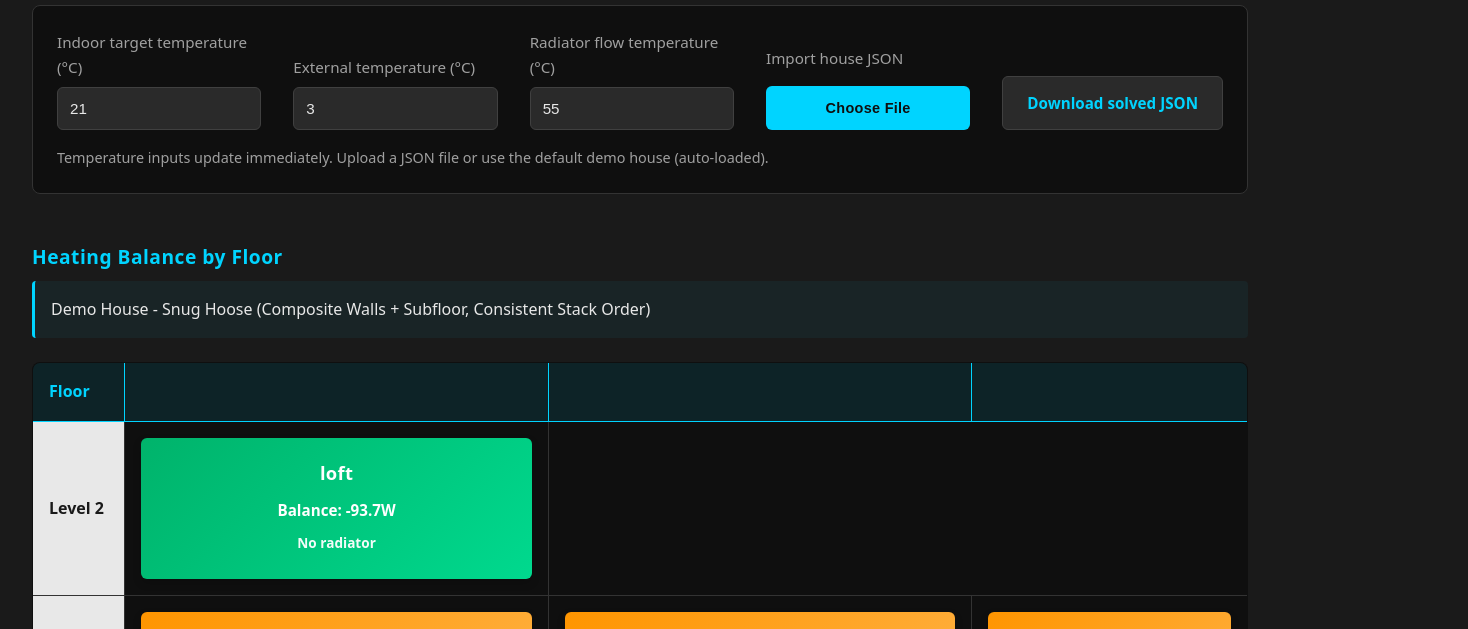
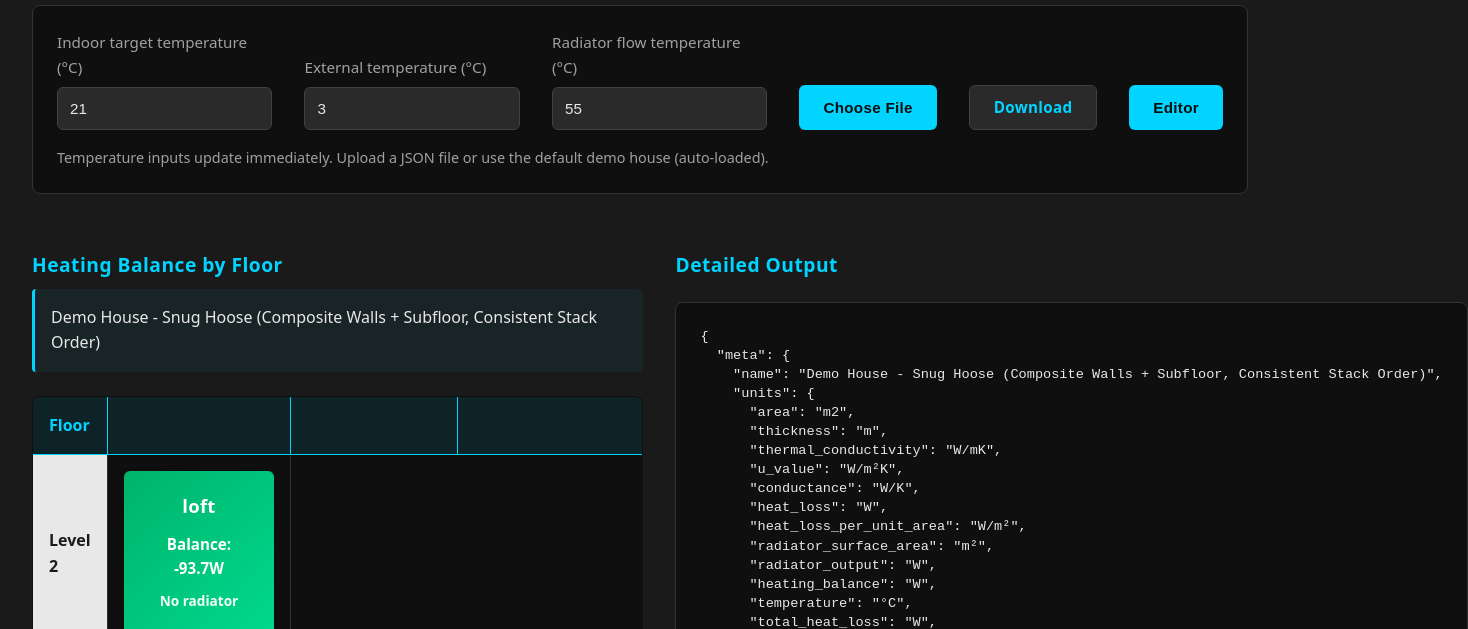
Before and after one commit to gavbarnett/Snug-Hoose, a plain HTML site: page index.html in a window 1280 px wide. Shown: the part 110-739 px from the top of the page, 1468 px wide, since content can reach past the window. Drawn offline with Linux system fonts and the light colour scheme.

Commit message:
Modified: Split view for json/editor panel

```diff
--- a/index.html
+++ b/index.html
@@ -22,23 +22,24 @@
         Radiator flow temperature (°C)
         <input id="flowTemp" type="number" value="55" step="1" />
       </label>
-      <label style="position: relative; overflow: hidden;">
-        Import house JSON
-        <input id="fileUpload" type="file" accept=".json" style="position: absolute; opacity: 0; width: 0; height: 0;" />
-        <button id="uploadBtn" style="margin-top: 0.5rem;">Choose File</button>
-      </label>
-      <a id="download" download="demo_house.solved.json" style="margin-left: 0;">Download solved JSON</a>
+      <input id="fileUpload" type="file" accept=".json" style="position: absolute; opacity: 0; width: 0; height: 0;" />
+      <button id="uploadBtn">Choose File</button>
+      <a id="download" download="demo_house.solved.json" style="margin-left: 0;">Download</a>
+      <button id="toggleSidebar" title="Toggle editor panel">Editor</button>
     </div>
     <p class="info-text">Temperature inputs update immediately. Upload a JSON file or use the default demo house (auto-loaded).</p>
   </div>
 
-  <div class="thermal-viz">
-    <h4>Heating Balance by Floor</h4>
-    <div id="thermal-container"></div>
+  <div class="content-layout">
+    <div class="content-left">
+      <h4>Heating Balance by Floor</h4>
+      <div id="thermal-container"></div>
+    </div>
+    <div class="content-right">
+      <h4>Detailed Output</h4>
+      <pre id="out"></pre>
+    </div>
   </div>
-
-  <h4>Detailed Output</h4>
-  <pre id="out"></pre>
 
   <script type="module" src="./source/scripts/solver.js"></script>
 </body>
--- a/source/scripts/solver.js
+++ b/source/scripts/solver.js
@@ -11,6 +11,8 @@ const externalInput = document.getElementById('externalTemp');
 const flowTempInput = document.getElementById('flowTemp');
 const fileUpload = document.getElementById('fileUpload');
 const uploadBtn = document.getElementById('uploadBtn');
+const toggleSidebar = document.getElementById('toggleSidebar');
+const contentLayout = document.querySelector('.content-layout');
 
 let currentMaterials = null;
 let currentRadiators = null;
@@ -124,6 +126,14 @@ fileUpload.addEventListener('change', async (e) => {
   }
 });
 
+// Sidebar toggle handler
+toggleSidebar.addEventListener('click', () => {
+  contentLayout.classList.toggle('sidebar-hidden');
+  toggleSidebar.setAttribute('title',
+    contentLayout.classList.contains('sidebar-hidden') ? 'Show panel' : 'Hide panel'
+  );
+});
+
 // Temperature inputs trigger recalculation
 indoorInput.addEventListener('change', triggerSolve);
 externalInput.addEventListener('change', triggerSolve);
--- a/style/main.css
+++ b/style/main.css
@@ -108,7 +108,9 @@ button:active {
 
 /* Download link */
 a#download {
-  display: inline-block;
+  display: inline-flex;
+  align-items: center;
+  justify-content: center;
   background: var(--input-bg);
   color: var(--accent);
   text-decoration: none;
@@ -118,6 +120,9 @@ a#download {
   transition: all 0.2s ease;
   font-weight: 600;
   font-size: 0.95em;
+  white-space: nowrap;
+  letter-spacing: 0.3px;
+  line-height: 1;
 }
 
 a#download:hover {
@@ -131,12 +136,7 @@ a#download:hover {
   font-size: 0.9em;
 }
 
-/* Thermal Visualization */
-.thermal-viz {
-  margin-top: 3rem;
-  margin-bottom: 3rem;
-}
-
+/* House Metadata */
 .house-metadata {
   background: rgba(0, 212, 255, 0.05);
   border-left: 3px solid var(--accent);
@@ -148,6 +148,36 @@ a#download:hover {
   font-weight: 500;
 }
 
+/* Two-column content layout */
+.content-layout {
+  display: grid;
+  grid-template-columns: 1fr 1fr;
+  gap: 2rem;
+  margin-top: 2rem;
+  margin-bottom: 2rem;
+  transition: grid-template-columns 0.3s ease;
+}
+
+.content-layout.sidebar-hidden {
+  grid-template-columns: 1fr;
+}
+
+.content-layout.sidebar-hidden .content-right {
+  display: none;
+}
+
+.content-left {
+  display: flex;
+  flex-direction: column;
+}
+
+.content-right {
+  display: flex;
+  flex-direction: column;
+  transition: opacity 0.3s ease;
+}
+
+/* Thermal Visualization */
 .thermal-table {
   width: 100%;
   border-collapse: collapse;
@@ -156,6 +186,7 @@ a#download:hover {
   border: 1px solid var(--border);
   border-radius: 8px;
   overflow: hidden;
+  flex-shrink: 0;
 }
 
 .thermal-table th, .thermal-table td {
@@ -232,11 +263,12 @@ pre {
   color: var(--text-light);
   padding: 1.5rem;
   border-radius: 8px;
-  max-height: 50vh;
+  max-height: 70vh;
   overflow: auto;
   font-family: 'Courier New', monospace;
-  font-size: 0.9em;
-  line-height: 1.5;
+  font-size: 0.85em;
+  line-height: 1.4;
+  flex: 1;
 }
 
 pre::-webkit-scrollbar {
@@ -270,4 +302,13 @@ pre::-webkit-scrollbar-thumb:hover {
   .zone-name { font-size: 1em; }
   .zone-balance { font-size: 0.85em; }
   .zone-radiator { font-size: 0.75em; }
+  .content-layout {
+    grid-template-columns: 1fr;
+    gap: 1rem;
+  }
+  .sidebar-toggle {
+    width: 32px;
+    height: 32px;
+    font-size: 1em;
+  }
 }
```
